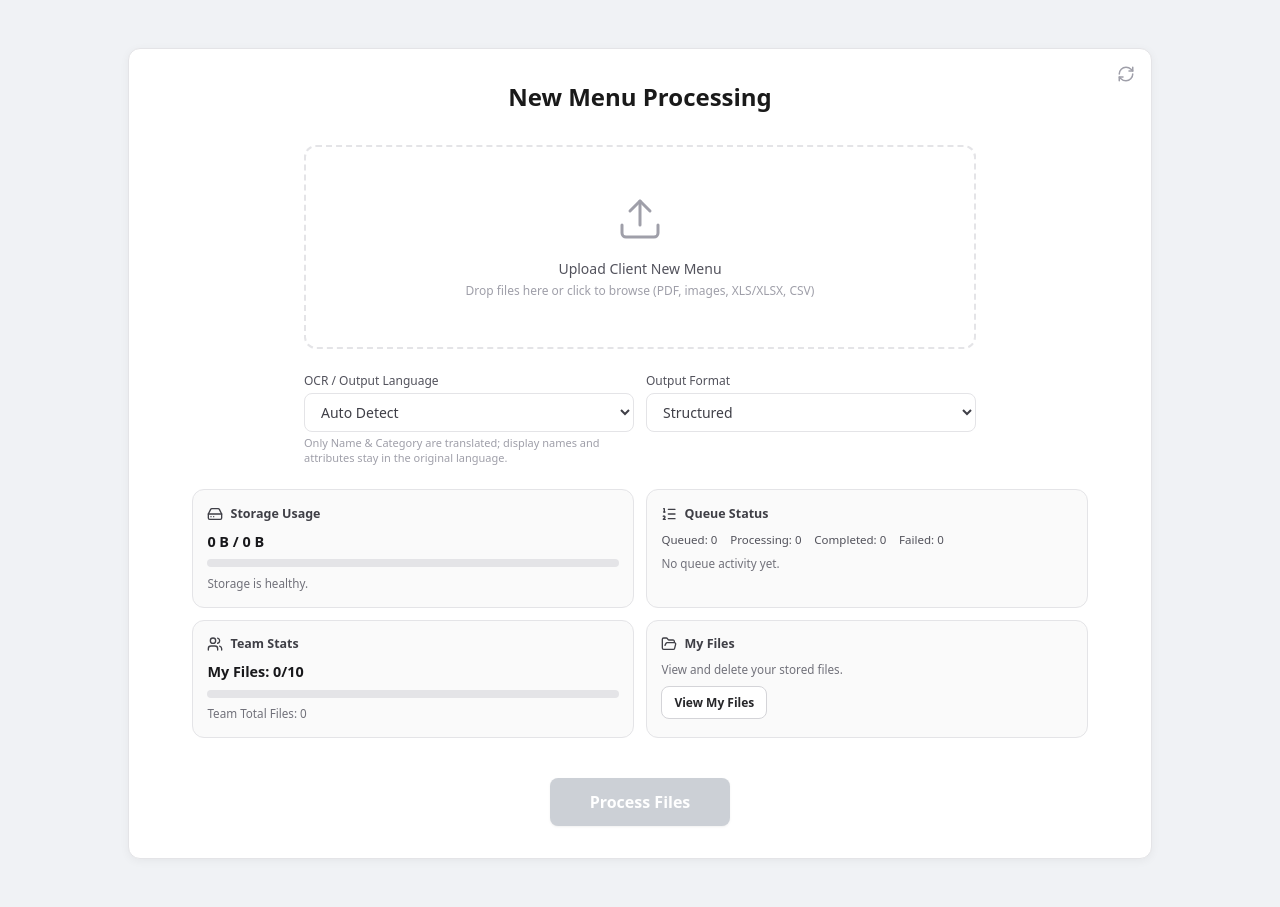
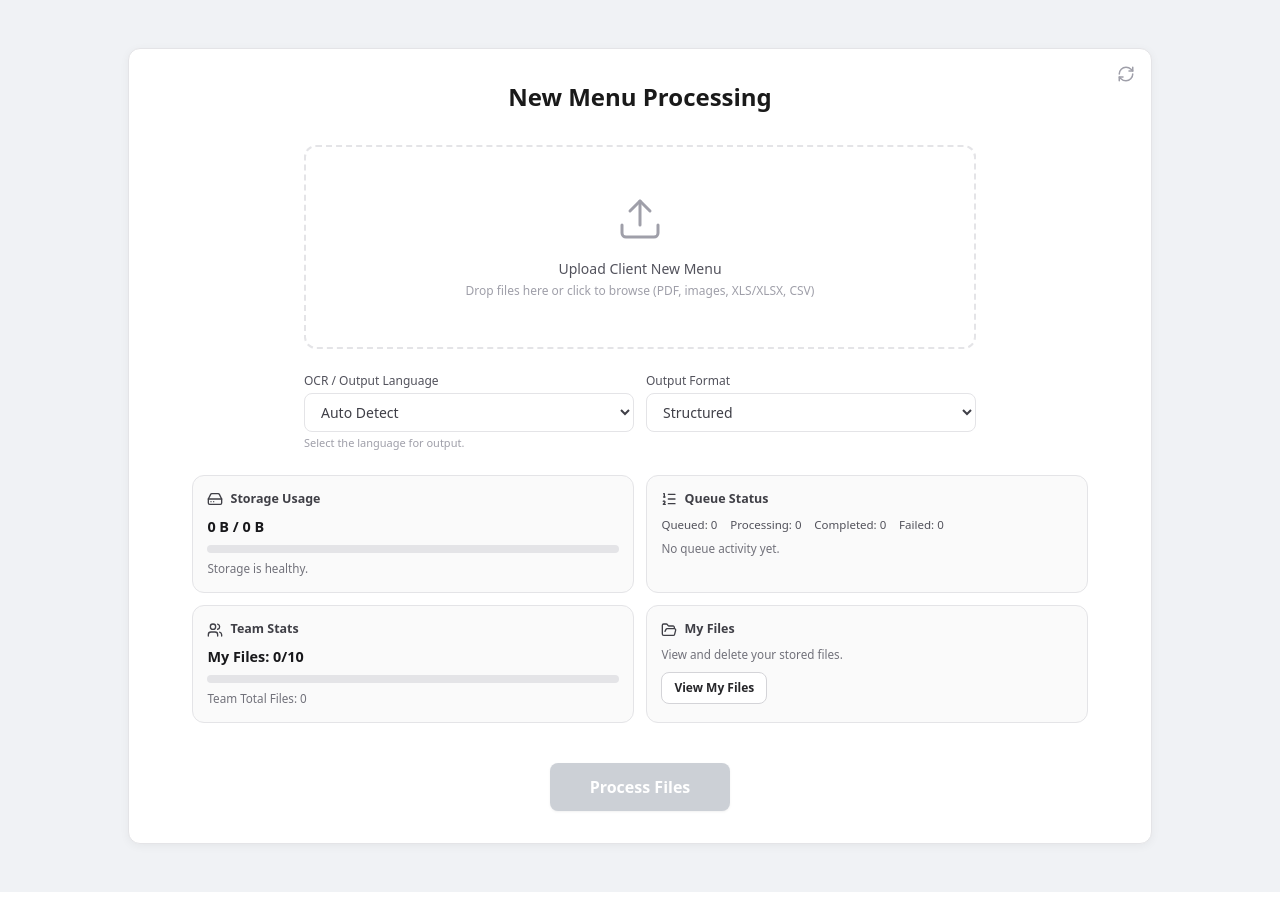
Before and after one commit to khapandianiruddh734-alt/py-app, a React (Vite) app: page / in a window 1280 px wide. Built offline with nearby package versions, Linux system fonts and the light colour scheme.

Commit message:
Update App.tsx

```diff
--- a/src/App.tsx
+++ b/src/App.tsx
@@ -477,7 +477,7 @@ export default function App() {
                   <option value="spanish">Spanish</option>
                 </select>
                 <p className="text-[11px] text-zinc-400 mt-1">
-                  Only Name & Category are translated; display names and attributes stay in the original language.
+                  Select the language for output.
                 </p>
               </label>
 
```
